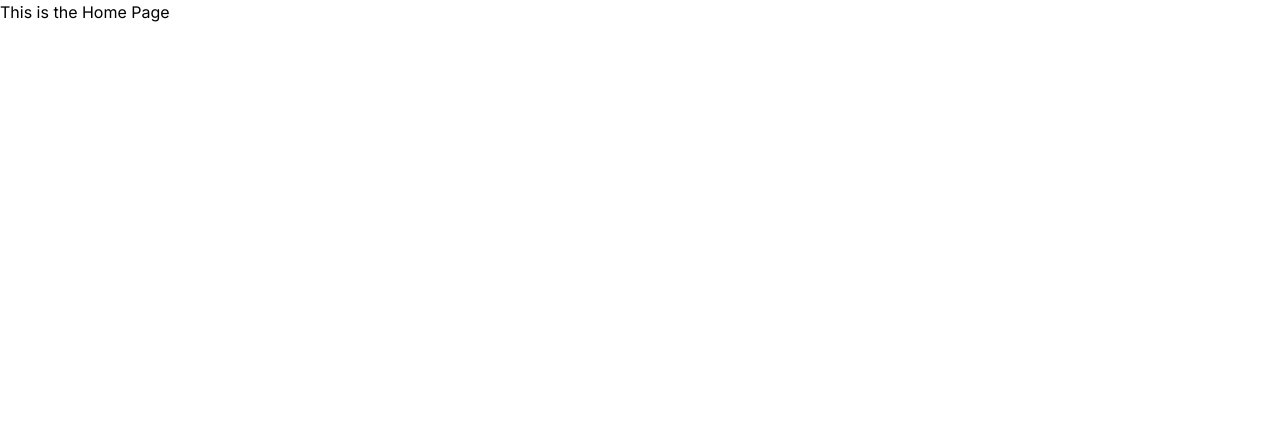
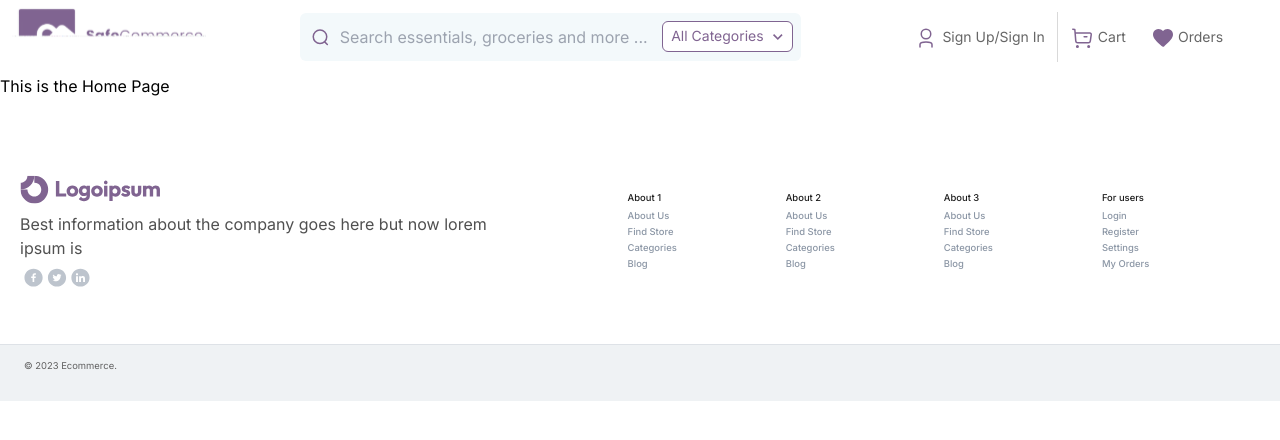
Before and after one commit to Hashaam-ejaz/NextFyp, a Next.js app: page /home in a window 1280 px wide. Shown: the top 440 px of the page. Built offline with nearby package versions, Linux system fonts and the light colour scheme.

Commit message:
homepage major functionality completed

```diff
--- a/app/components/homepageComponents/carousel.tsx
+++ b/app/components/homepageComponents/carousel.tsx
@@ -21,7 +21,7 @@ const Carousel = () => {
 
   return (
     <>
-        <div className="flex flex-row w-[90%] mx-auto relative my-[10px]   group">
+        <div className="flex flex-row w-[90%] mx-auto relative my-[10px] z-1  group">
         {/*overflow-x-hidden shrink-0 grow-0
          {Array.from({ length: 6 }).map((_, index)=>( */}
             {/* <CarouselDivs key={index}/> */}
@@ -32,7 +32,7 @@ const Carousel = () => {
             {/* </div> */}
 
             {/* right Carousel button */}
-            <div className="hidden group-hover:block absolute top-[calc(50%-18.5px)] right-[-18.5px] cursor-pointer">
+            <div className="hidden group-hover:block absolute  top-[calc(50%-18.5px)] right-[-18.5px] cursor-pointer">
 
               <button className=''onClick={()=>nextSlide()}>
                   <Image src={CarouselArrow} alt="CarouselArrowRight" className='rotate-180'/>
--- a/app/components/homepageComponents/recommendedProductsDiv.tsx
+++ b/app/components/homepageComponents/recommendedProductsDiv.tsx
@@ -42,8 +42,8 @@ const RecommendedProductsDiv = () => {
                     </div>
                     {/* left carousel arrow */}
 
-                    <div id="recommendationSlider" className='w-full h-full overflow-x-scroll scroll whitespace-nowrap scroll-smooth snap-mandatory snap-x '>
-                        <div className='snap-start inline-block  cursor-pointer w-[30vw] max-w-[30vw] min-w-[30vw] md:w-[18vw] md:max-w-[18vw] md:min-w-[18vw] h-[184px] '><SingleProductDiv/></div>
+                    <div id="recommendationSlider" className='w-full h-full overflow-x-scroll scroll whitespace-nowrap scroll-smooth snap-mandatory snap-x my-[20px]'>
+                        <div className='snap-start inline-block  cursor-pointer w-[30vw] max-w-[30vw] min-w-[30vw] md:w-[18vw] md:max-w-[18vw] md:min-w-[18vw]  '><SingleProductDiv/></div>
                         <div className='snap-start inline-block  cursor-pointer w-[30vw] max-w-[30vw] min-w-[30vw] md:w-[18vw] md:max-w-[18vw] md:min-w-[18vw]'><SingleProductDiv/></div>
                         <div className='snap-start inline-block  cursor-pointer w-[30vw] max-w-[30vw] min-w-[30vw] md:w-[18vw] md:max-w-[18vw] md:min-w-[18vw]'><SingleProductDiv/></div>
                         <div className='snap-start inline-block  cursor-pointer w-[30vw] max-w-[30vw] min-w-[30vw] md:w-[18vw] md:max-w-[18vw] md:min-w-[18vw]'><SingleProductDiv/></div>
--- a/app/components/navbar.tsx
+++ b/app/components/navbar.tsx
@@ -20,6 +20,11 @@ const Navbar = () => {
       console.log(value);
       setSearchValue(value);
       //searchValue is the value of search bar after pressing enter
+    }
+  const showCategoryDiv=(value:boolean)=>
+    {
+      console.log('navbar showcategoryDiv',value)
+      setShowCategories(value);
     }
     // const showCategoryDropdown=(value:boolean)=>
     //   {
@@ -88,10 +93,20 @@ const Navbar = () => {
                 </div>
                 {/* search bar */}
                 {/* <SearchBar /> */}
-                <SearchBar onSearch={handleSearch}/>
+                <SearchBar onSearch={handleSearch} hoverOverButton={showCategoryDiv}/>
                 {/* <SearchBar onSearch={handleSearch} showCategories={showCategoryDropdown}/> */}
                 {/* / */}
 
+
+
+                {
+                  (showCategories) &&
+
+                  <div className="absolute top-full z-50">
+
+                    <CategoryDropdownMenu/>
+                  </div>
+                }
 
 
 
--- a/app/components/searchBar.tsx
+++ b/app/components/searchBar.tsx
@@ -12,19 +12,39 @@ export type SearchProps=
     onSearch:(value:string)=>void
     // showCategories:(value:boolean)=>void
 }
+export type HoverFunctionality=
+{
+    hoverOverButton:(value:boolean)=>void
+}
 
-const SearchBar = (props: SearchProps) => {
+export type CombinedProps = SearchProps & HoverFunctionality;
+
+// const SearchBar = (props:SearchProps,toggle:HoverFunctionality) => {
+const SearchBar = ({onSearch, hoverOverButton}:CombinedProps) => {
 // const SearchBar = ({onSearch: SearchProps,hoverValue:SearchProps}: SearchProps) => {
-    const {onSearch} = props;
+    // const {onSearch} = props;
+    // const {hoverOverButton}=toggle;
     // const {showCategories} =hoverValue ;
     const [value,setValue]=useState('Enter Search...')
     const [isHover,setIsHover]=useState(false);
 
-    // useEffect(()=>{
-    //     showCategories(isHover);
-    //     }
-    //     ,[isHover,showCategories]);
+    useEffect(()=>{
+        hoverOverButton(isHover);
+        console.log('showcategoryDiv',isHover)
+        }
+        ,[hoverOverButton, isHover]);
 
+    const mouseOverAllCategories=()=>{
+        setIsHover(true);
+        // hoverOverButton(isHover);
+        // console.log('showcategoryDiv mouseOver',isHover)
+    }
+    const mouseOutAllCategories=()=>{
+        setIsHover(false);
+        // hoverOverButton(isHover);
+        console.log('showcategoryDiv mouseout',isHover)
+
+    }
     const searchHandler=(event: ChangeEvent<HTMLInputElement>)=>
     {
         const {target}= event;
@@ -77,18 +97,21 @@ const SearchBar = (props: SearchProps) => {
                             className=''
                         />
                     </div>
-                    {/* <div className="absolute right-3 top-3 w-auto h-[2/3] group/allCategoriesBtn ">
-                        <button className='shrink text-[#806491] text-sm border-[#806491] border-[0.8px] rounded-md p-1 pl-2 hover:ring-1 hover ring-[#806491] md:bg-white  ' >
+                    <div className="absolute right-3 top-3 w-auto h-[2/3] group/allCategoriesBtn ">
+                        <button className='shrink text-[#806491] text-sm border-[#806491] border-[0.8px] rounded-md p-1 pl-2 hover:ring-1 hover ring-[#806491] md:bg-white  '
+                        onMouseOver={()=>mouseOverAllCategories()}
+                        onMouseOut={()=>mouseOutAllCategories()}
+                        >
                             <span>All Categories</span><Image src={ExpandLogo} alt="expandMoreLogo" className='inline-block ml-1' />
-                        </button> */}
+                        </button>
                         {/* <DropdownMenu/> */}
                         {/* <div className='hidden group-hover/allCategoriesBtn:block'>
                             <CategoryDropdownMenu /> */}
                             {/* <div className='bg-pink-500 w-'>hello</div> */}
                         {/* </div> */}
-                        <CategoryDropdownMenu />
+                        {/* <CategoryDropdownMenu /> */}
 
-                    {/* </div> */}
+                    </div>
 
                 {/* </div> */}
                 {/* <div>
--- a/app/globals.css
+++ b/app/globals.css
@@ -42,6 +42,16 @@ body {
   display: none;
 
 }
+#featuredProductsSlider::-webkit-scrollbar
+{
+  display: none;
+
+}
+#bestSellingSmScreen::-webkit-scrollbar
+{
+  display: none;
+
+}
 #categoryDiv::-webkit-scrollbar
 {
   display: none;
--- a/app/home/homepage.tsx
+++ b/app/home/homepage.tsx
@@ -4,7 +4,7 @@ import CategoryDiv from '../components/homepageComponents/categoryDiv';
 import Carousel from '../components/homepageComponents/carousel';
 import DealsTimeDiv from '../components/homepageComponents/deals-time-div';
 import DealsCategoryDiv from '../components/homepageComponents/deals-category-div';
-import CategoryCardDiv from '../components/homepageComponents/category-card-div.jsx';
+import CategoryCardDiv from '../components/homepageComponents/category-card-div';
 import BestSellingProductsDiv from '../components/homepageComponents/bestSellingProductsDiv';
 import RecommendedProductsDiv from '../components/homepageComponents/recommendedProductsDiv';
 import FeaturedProductsDiv from '../components/homepageComponents/featuredProductsDiv';
--- a/app/layout.tsx
+++ b/app/layout.tsx
@@ -19,9 +19,9 @@ export default function RootLayout({
   return (
 
     <html lang="en">
-      {/* <header className="bg-red-50"><Navbar/></header> */}
+      <header><Navbar/></header>
       <body className={inter.className} suppressHydrationWarning={true} >{children}</body>
-      {/* <footer><Footer/></footer> */}
+      <footer><Footer/></footer>
     </html>
   );
 }
--- a/app/page.tsx
+++ b/app/page.tsx
@@ -31,7 +31,7 @@ export default function Home() {
       {/* <header className="  top-0 z-[1000]"><Navbar/></header> */}
       {/* <RecommendedProductsDiv/> */}
       {/* <ScrollerDiv/> */}
-      {/* <Homepage /> */}
+      <Homepage />
       {/* <CategoryCardDiv/> */}
       {/* <FeaturedProductsDiv/> */}
       {/* <DropdownMenu/> */}
@@ -39,7 +39,7 @@ export default function Home() {
       {/* <Carousel/> */}
       {/* <SearchBar onSearch={handleSearch}/> */}
       {/* <Navbar/> */}
-      <CategoryDropdownMenu/>
+      {/* <CategoryDropdownMenu/> */}
     </>
   );
 }
--- a/public/utils/databases/categoriesName.json
+++ b/public/utils/databases/categoriesName.json
@@ -26,6 +26,61 @@
                 ]
             },
             {
+                "name":"Health & Beauty",
+                "subCategories":
+                [
+                    {"name":"Makeup"},
+                    {"name":"Skincare"},
+                    {"name":"Beauty Tools"},
+                    {"name":"Bath & Body"}
+
+                ]
+            },
+            {
+                "name":"Health & Beauty",
+                "subCategories":
+                [
+                    {"name":"Makeup"},
+                    {"name":"Skincare"},
+                    {"name":"Beauty Tools"},
+                    {"name":"Bath & Body"}
+
+                ]
+            },
+            {
+                "name":"Health & Beauty",
+                "subCategories":
+                [
+                    {"name":"Makeup"},
+                    {"name":"Skincare"},
+                    {"name":"Beauty Tools"},
+                    {"name":"Bath & Body"}
+
+                ]
+            },
+            {
+                "name":"Health & Beauty",
+                "subCategories":
+                [
+                    {"name":"Makeup"},
+                    {"name":"Skincare"},
+                    {"name":"Beauty Tools"},
+                    {"name":"Bath & Body"}
+
+                ]
+            },
+            {
+                "name":"Health & Beauty",
+                "subCategories":
+                [
+                    {"name":"Makeup"},
+                    {"name":"Skincare"},
+                    {"name":"Beauty Tools"},
+                    {"name":"Bath & Body"}
+
+                ]
+            },
+            {
                 "name":"Men's Fashion",
                 "subCategories":
                 [
```
Also changed, not shown: app/components/categoryDropdownMenu.tsx (+10 -9 lines), app/components/homepageComponents/featuredProductsDiv.tsx (+21 -19 lines).
